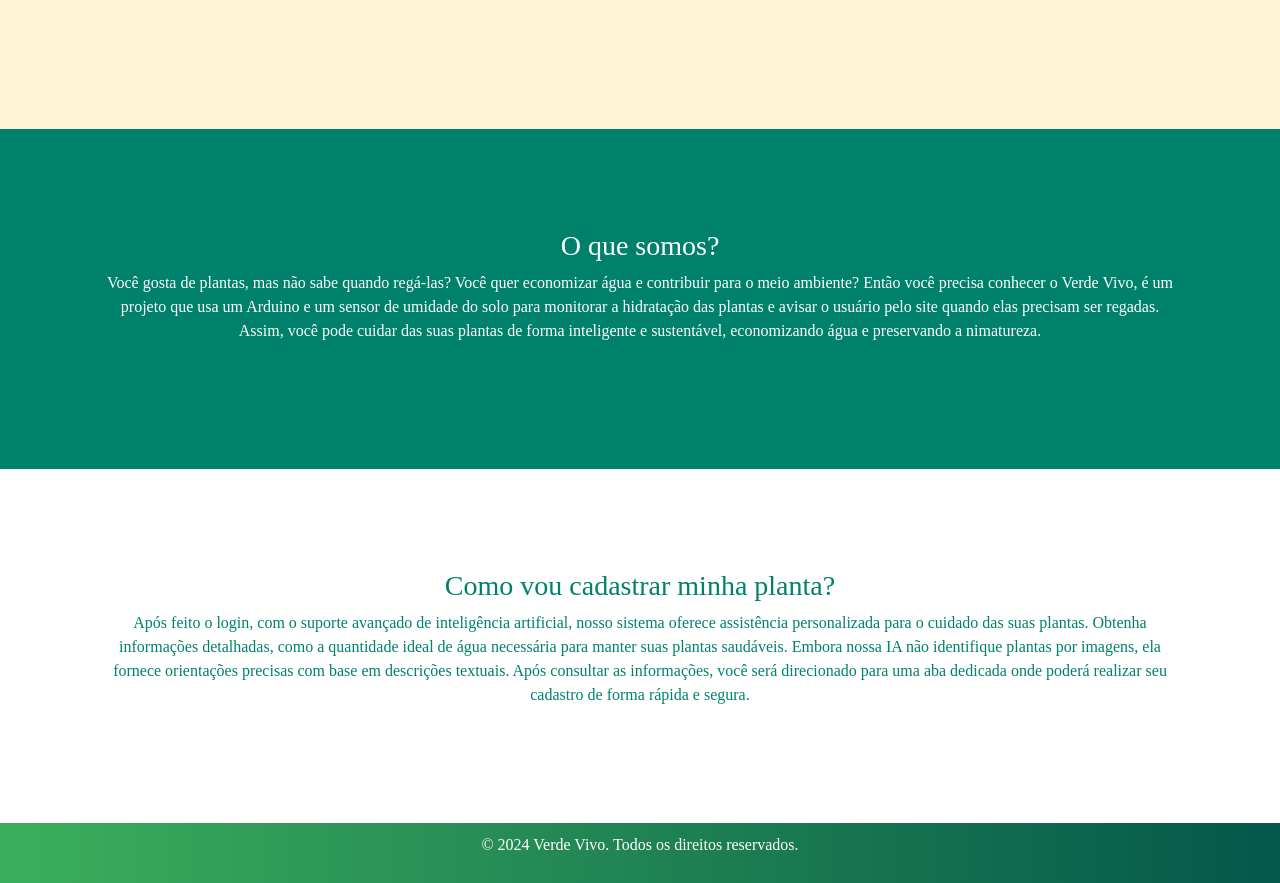
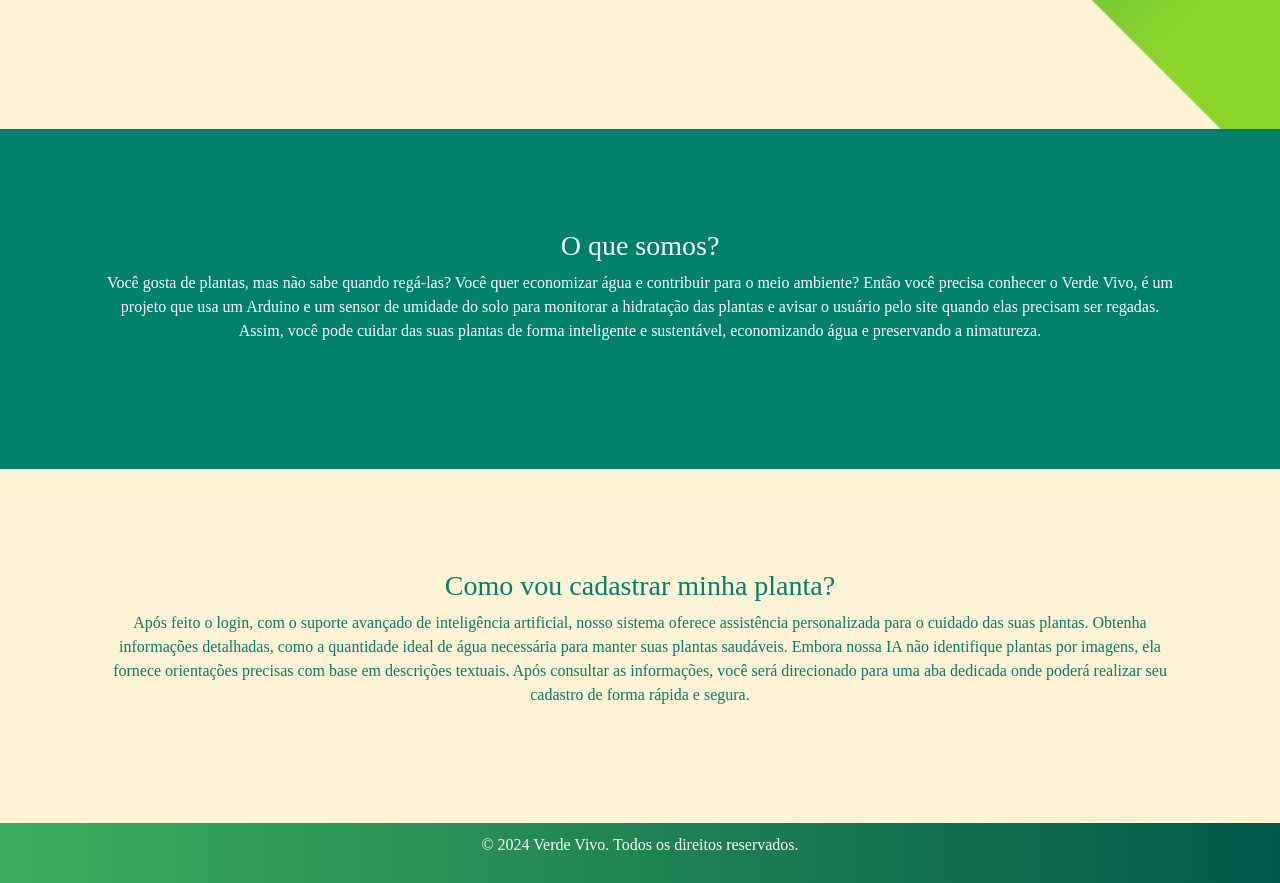
Before and after one commit to efigueiredo13/VerdeVivo, a PHP site: template view/index.html in a window 1280 px wide. Shown: the part 477-1360 px from the top of the page. Run offline with PHP 8.4, Linux system fonts and the light colour scheme; the template is opened without the code that fills it, so the values that code supplies are empty; some libraries are stand-ins or nearby versions.

Commit message:
colocando imagem de fundo na index.html

```diff
--- a/assets/css/index.css
+++ b/assets/css/index.css
@@ -12,6 +12,11 @@ body{
     height: 100vh;
     background: var(--Segundaria, #FFF3D6);
     font-family: Poppins;
+    background-image: url(../img/fundo.png);
+    background-repeat: no-repeat;
+    background-size: cover;
+    background-position: center center ;
+
 }
 
 .cabecalho{
@@ -78,11 +83,12 @@ background: var(--degrade, linear-gradient(90deg, #3CAD5C 1.5%, #00816B 100%));
     margin-top: 10px;
     height: 350Gpx;
     flex-shrink: 0;
-    background: #FFF;
+    background: var(--Segundaria, #FFF3D6);
     color: #00816B;
 }
 
 #titulo_principal{
+
     color: var(--Dark) #000;
     -webkit-text-stroke-width: 3px;
     -webkit-text-stroke-color: #00816B;
@@ -91,7 +97,7 @@ background: var(--degrade, linear-gradient(90deg, #3CAD5C 1.5%, #00816B 100%));
     font-weight: 700;
     margin-top: 15%;
     margin-left: 90px;
-
+    text-shadow: 2px 2px 4px #000000;
 }
 
 .texto{
```
Also changed, not shown: assets/img/fundo.png (added).
